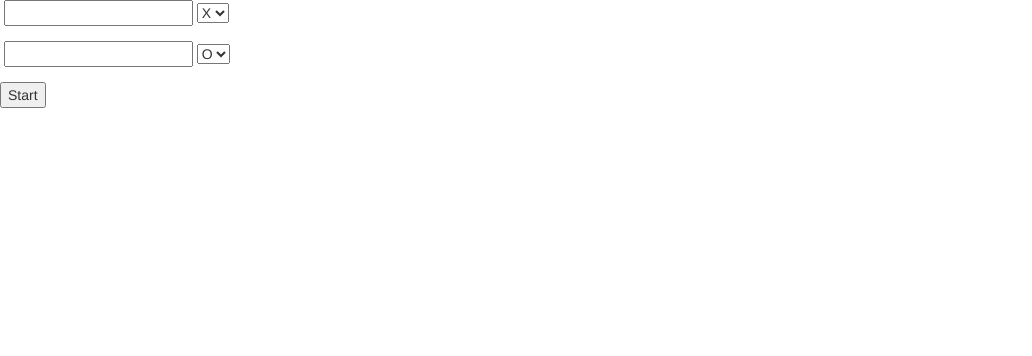
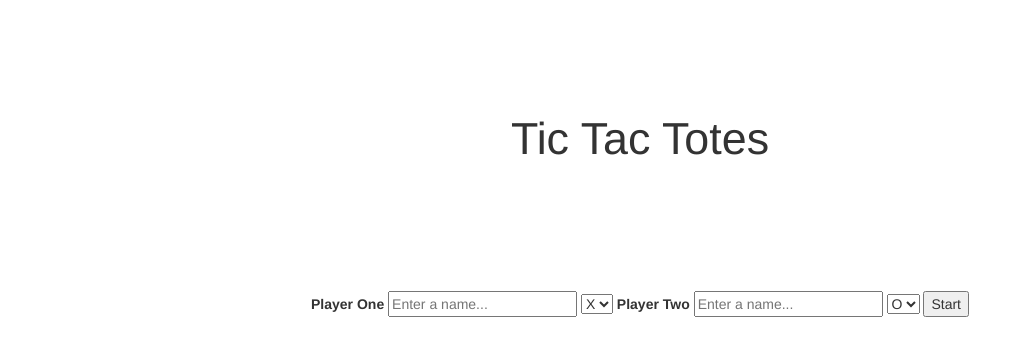
Before and after one commit to tjohnst1/ticTacTotes, a plain HTML site: page index.html in a window 1280 px wide. Shown: the whole page, without its empty margins (0-1032 px from the left). Drawn offline with nearby package versions, Linux system fonts and the light colour scheme.

Commit message:
Add header and margin to new player form

```diff
--- a/css/styles.css
+++ b/css/styles.css
@@ -1,6 +1,25 @@
+.container {
+  text-align: center;
+}
+
+h1#title {
+  font-size: 3.2em;
+  margin: 10% 0 0 0;
+}
+
 .game-space{
   text-align: center;
   display: none;
+}
+
+
+div#new-players {
+  margin: 10% auto;
+  text-align: center;
+}
+
+div.form-group {
+  display: inline-block;
 }
 
 .game-over {
--- a/index.html
+++ b/index.html
@@ -8,19 +8,22 @@
     <title>Tic-Tac-Toe</title>
   </head>
   <body>
+    <div class="container">
+      <h1 id="title">Tic Tac Totes</h1>
+    </div>
     <div id="new-players">
       <form role="form" id="player-form">
         <div class="form-group playerOne">
-          <label for="playerOne-name"></label>
-          <input type="text" id="playerOne-name" name="playerOne-name">
+          <label for="playerOne-name">Player One</label>
+          <input type="text" id="playerOne-name" name="playerOne-name" placeholder="Enter a name...">
           <select id="playerOne-mark">
             <option value="x">X</option>
           </select>
         </div>
 
         <div class="form-group playerTwo">
-          <label for="playerTwo-name"></label>
-          <input type="text" id="playerTwo-name" name="playerTwo-name">
+          <label for="playerTwo-name">Player Two</label>
+          <input type="text" id="playerTwo-name" name="playerTwo-name" placeholder="Enter a name...">
           <select id="playerTwo-mark">
             <option value="o">O</option>
           </select>
@@ -64,7 +67,7 @@
     </div>
     <div class="game-over">
       <h1 class="game-over-message"></h1>
-      <button onclick="playAgain()">Play Again</button>
+      <button class="btn btn-default" onclick="playAgain()">Play Again</button>
     </div>
   </body>
 </html>
```
